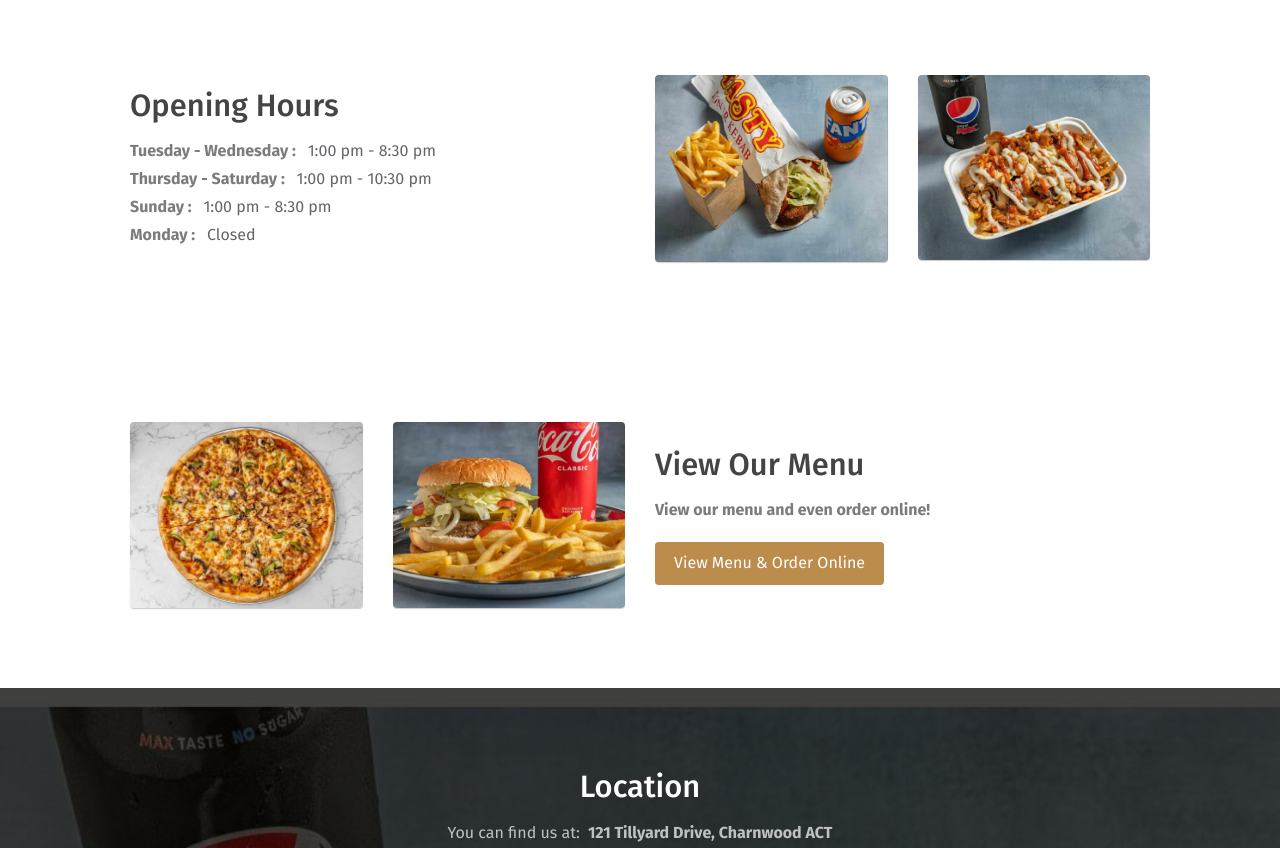
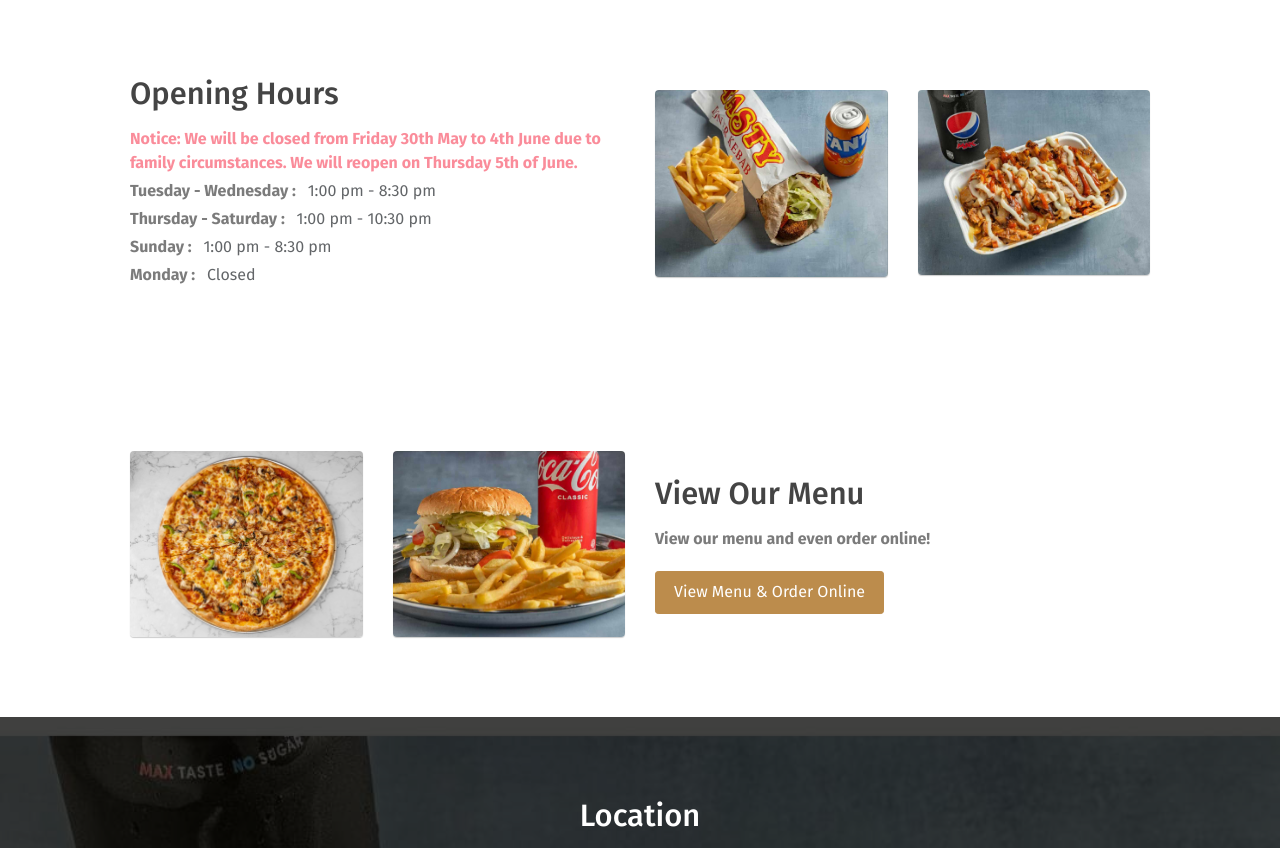
Before and after one commit to CharnwoodFoodTruck/CharnwoodFoodTruck.github.io, a website: page docs/index.html in a window 1280 px wide. Shown: the part 780-1628 px from the top of the page. Drawn offline with Linux system fonts and the light colour scheme.

Commit message:
New update message

```diff
--- a/docs/index.html
+++ b/docs/index.html
@@ -88,6 +88,7 @@
                 <div class="col-md-6">
                     <h3 class="section-title">Opening Hours</h3>
 		    <!-- p class="mb-1 font-weight-bold text-danger">Notice: We will be closed from the 17th December 2024 until the 4th February 2025.</p> -->
+		    <p class="mb-1 font-weight-bold text-danger">Notice: We will be closed from Friday 30th May to 4th June due to family circumstances. We will reopen on Thursday 5th of June.</p>
                     <p class="mb-1 font-weight-bold">Tuesday - Wednesday : <span class="font-weight-normal pl-2 text-dark">1:00 pm - 8:30 pm</span></p>
                     <p class="mb-1 font-weight-bold">Thursday - Saturday : <span class="font-weight-normal pl-2 text-dark">1:00 pm - 10:30 pm</span></p>
                     <p class="mb-1 font-weight-bold">Sunday : <span class="font-weight-normal pl-2 text-dark">1:00 pm - 8:30 pm</span></p>
```
